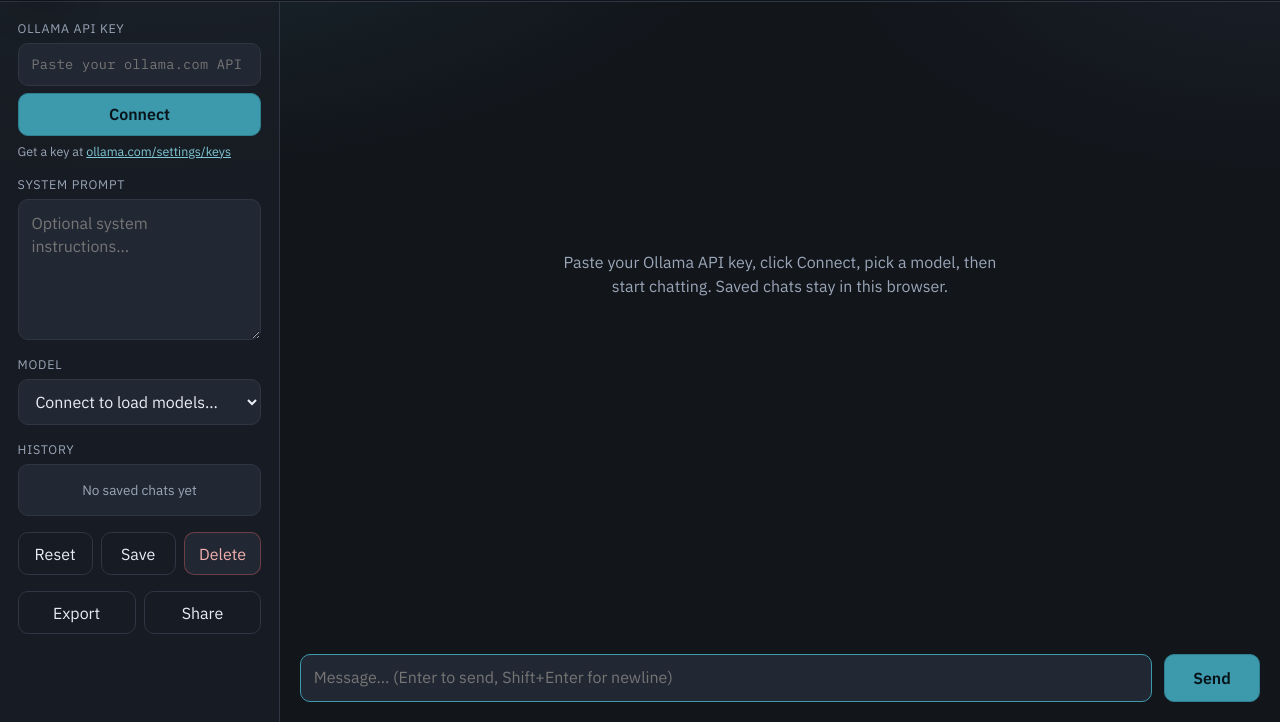
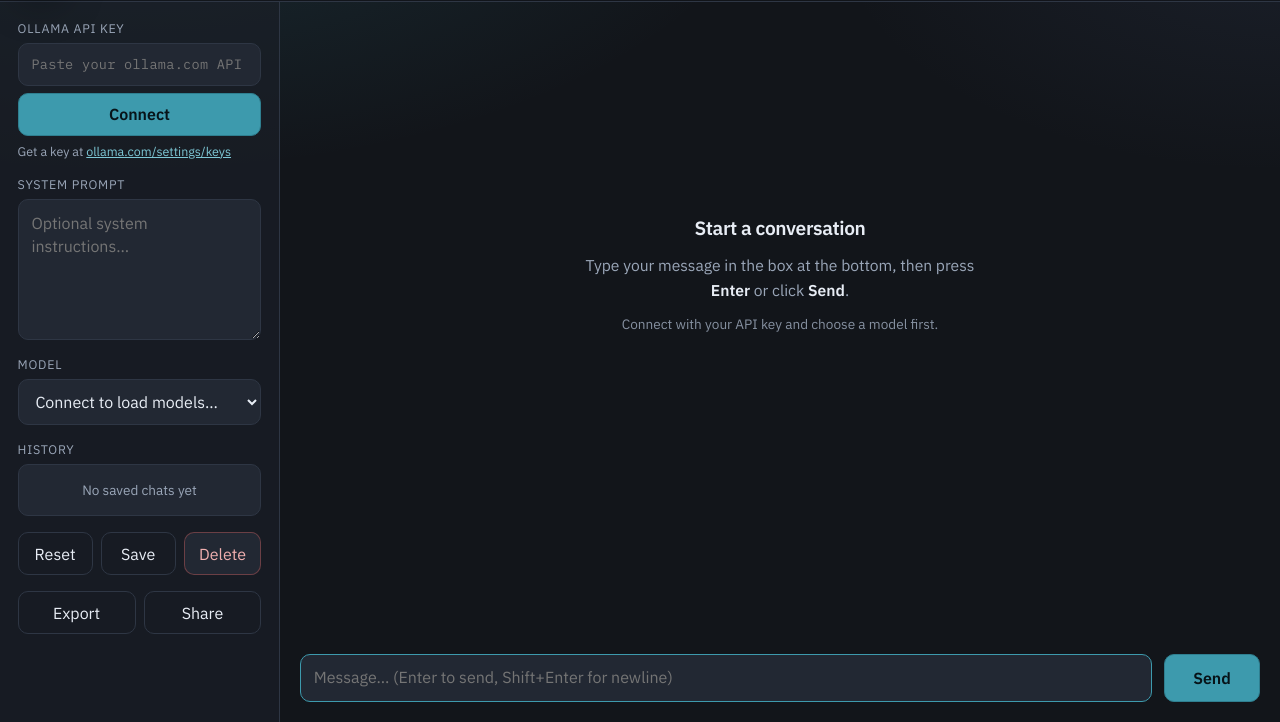
Before and after one commit to zainabsiddiq-eng/ollama-cloud-chat, a plain HTML site: page static/index.html in a window 1280 px wide. Shown: the part 78-800 px from the top of the page. Drawn offline with Linux system fonts and the light colour scheme.

Commit message:
add input

```diff
--- a/static/chat.css
+++ b/static/chat.css
@@ -319,7 +319,32 @@
   text-align: center;
   color: var(--muted);
   max-width: 28rem;
-  line-height: 1.5;
+  line-height: 1.55;
+  padding: 1.5rem 1rem;
+}
+
+.empty-title {
+  margin: 0 0 0.65rem;
+  color: var(--text);
+  font-size: 1.2rem;
+  font-weight: 600;
+  letter-spacing: -0.02em;
+}
+
+.empty-text {
+  margin: 0 0 0.75rem;
+  font-size: 0.98rem;
+}
+
+.empty-text strong {
+  color: var(--text);
+  font-weight: 600;
+}
+
+.empty-hint {
+  margin: 0;
+  font-size: 0.85rem;
+  opacity: 0.85;
 }
 
 .message {
--- a/static/chat.js
+++ b/static/chat.js
@@ -124,8 +124,14 @@
 function renderEmpty() {
   els.chatHistory.innerHTML = `
     <div class="empty-state">
-      Paste your Ollama API key, click Connect, pick a model, then start chatting.
-      Saved chats stay in this browser.
+      <p class="empty-title">Start a conversation</p>
+      <p class="empty-text">
+        Type your message in the box at the bottom, then press
+        <strong>Enter</strong> or click <strong>Send</strong>.
+      </p>
+      <p class="empty-hint">
+        Connect with your API key and choose a model first.
+      </p>
     </div>
   `;
 }
```
